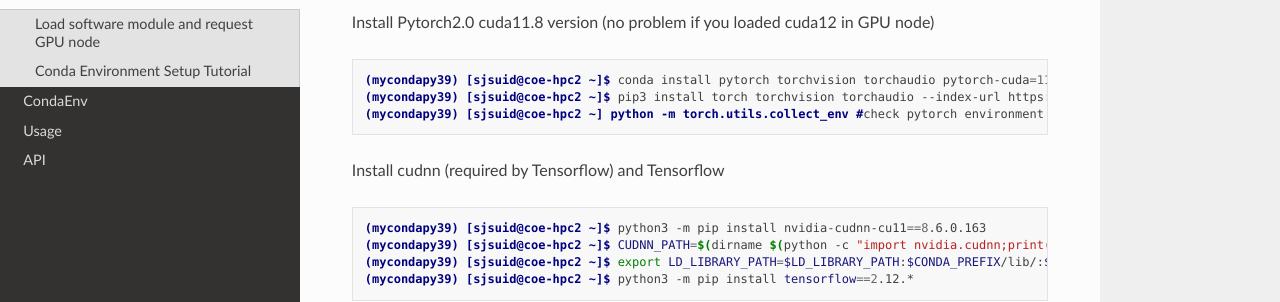
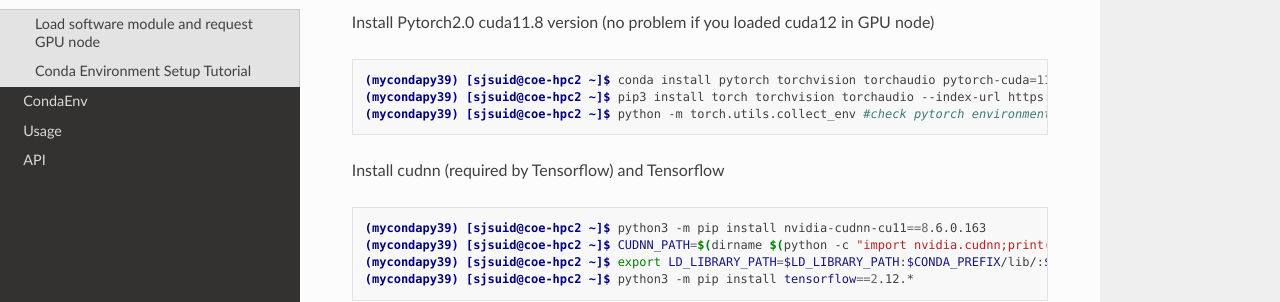
Before and after one commit to lkk688/mytutorial, a Sphinx documentation site: the page built from docs/source/HPC2.rst, in a window 1280 px wide and 900 px high, scrolled down 987 px. Shown: the part 153-455 px from the top of the window. Built offline with Sphinx 7.4.7 and the Read the Docs theme 2.0.0, drawn with Linux system fonts in a browser that asks for light colours; some of the changed lines change nothing that is shown.

Commit message:
Update HPC2.rst

```diff
--- a/docs/source/HPC2.rst
+++ b/docs/source/HPC2.rst
@@ -56,9 +56,9 @@
 
 .. code-block:: console
 
-   (mycondapy39) [sjsuid@coe-hpc2 ~]$ conda install pytorch torchvision torchaudio pytorch-cuda=11.8 -c pytorch -c nvidia
+   (mycondapy39) [sjsuid@coe-hpc2 ~]$ conda install pytorch torchvision torchaudio pytorch-cuda=11.8 -c pytorch -c nvidia #if pytorch2.0 is not found, you can use the pip option
    (mycondapy39) [sjsuid@coe-hpc2 ~]$ pip3 install torch torchvision torchaudio --index-url https://download.pytorch.org/whl/cu118 -U #another option of using pip install
-   (mycondapy39) [sjsuid@coe-hpc2 ~] python -m torch.utils.collect_env #check pytorch environment
+   (mycondapy39) [sjsuid@coe-hpc2 ~]$ python -m torch.utils.collect_env #check pytorch environment
 
 Install cudnn (required by Tensorflow) and Tensorflow
 
```
